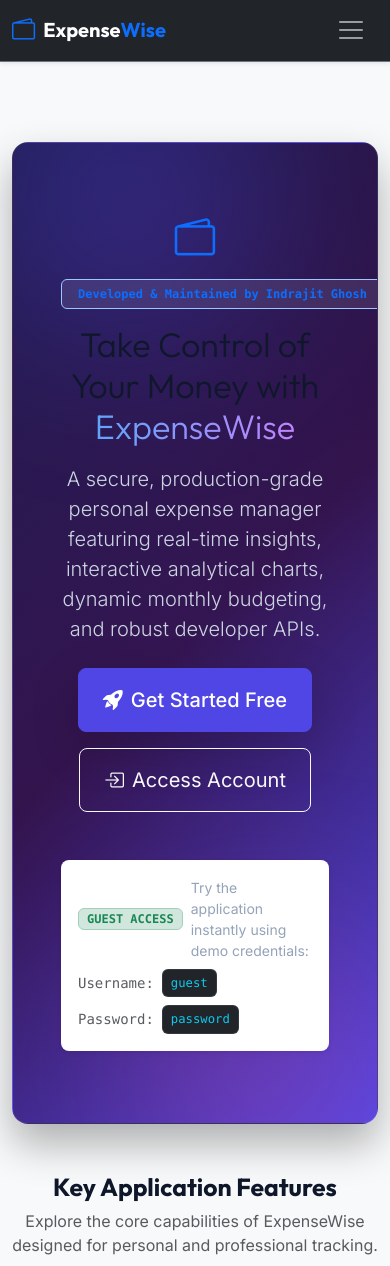
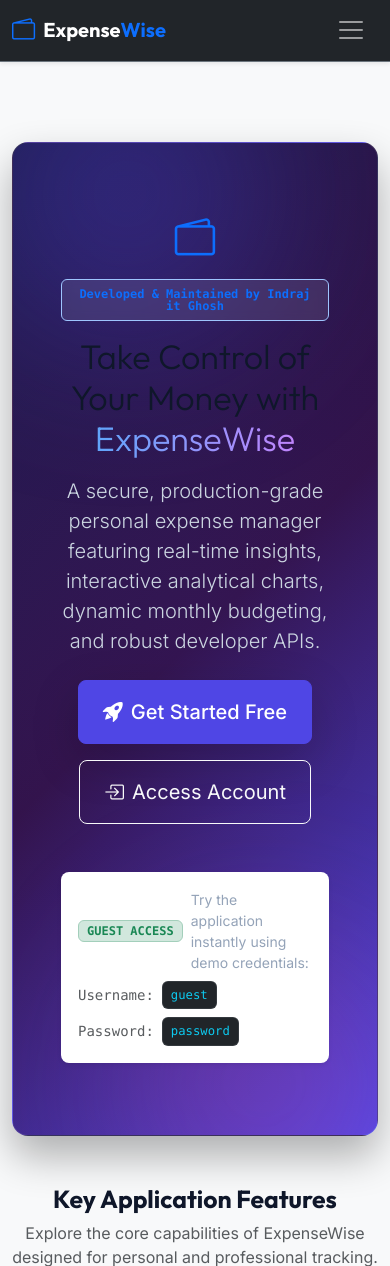
Before and after one commit to indrajit912/expensewise, a Flask app: page / in a window 390 px wide; the page is wider, and only the part inside the window is pictured. Shown: the top 1266 px of that part. Run offline with Flask 3, Linux system fonts and the light colour scheme.

Commit message:
design improved for mobile screen

```diff
--- a/app/templates/landing.html
+++ b/app/templates/landing.html
@@ -18,7 +18,7 @@
 
                 <div class="mb-3">
                     <span class="badge bg-white bg-opacity-10 text-primary border border-primary-subtle px-3 py-2 font-monospace" style="backdrop-filter: blur(5px);">
-                        Developed & Maintained by <a href="https://indrajitghosh.onrender.com" target="_blank" class="text-primary text-decoration-none fw-bold">Indrajit Ghosh</a>
+                        Developed & Maintained by <a href="https://indrajitghosh.onrender.com" target="_blank" class="text-primary text-decoration-none fw-bold wrap-break">Indrajit Ghosh</a>
                     </span>
                 </div>
 
@@ -256,9 +256,9 @@
             </div>
         </div>
         <div class="col-md-6" id="cli-setup-details">
-            <div class="bg-dark text-light p-4 rounded-3 shadow font-monospace fs-7 border border-secondary border-opacity-25" style="box-shadow: 0 10px 30px rgba(0,0,0,0.4) !important;">
+                <div class="bg-dark text-light p-4 rounded-3 shadow font-monospace fs-7 border border-secondary border-opacity-25" style="box-shadow: 0 10px 30px rgba(0,0,0,0.4) !important;">
                 <div class="text-secondary"># Install from GitHub</div>
-                <div class="text-primary">$ <span class="text-light">pip install git+https://github.com/indrajit912/expensewise.git</span></div>
+                <div class="text-primary">$ <span class="text-light wrap-break">pip install git+https://github.com/indrajit912/expensewise.git</span></div>
 
                 <div class="text-secondary mt-3"># Install CLI from source</div>
                 <div class="text-primary">$ <span class="text-light">cd expensewise/cli && pip install -e .</span></div>
@@ -293,5 +293,10 @@
         transform: translateY(-5px);
         box-shadow: 0 10px 20px rgba(0, 0, 0, 0.08) !important;
     }
+    .wrap-break {
+        overflow-wrap: anywhere;
+        word-break: break-word;
+        white-space: normal;
+    }
 </style>
 {% endblock %}
```
Also changed, not shown: app/cli/__init__.py (+0 -9 lines).
